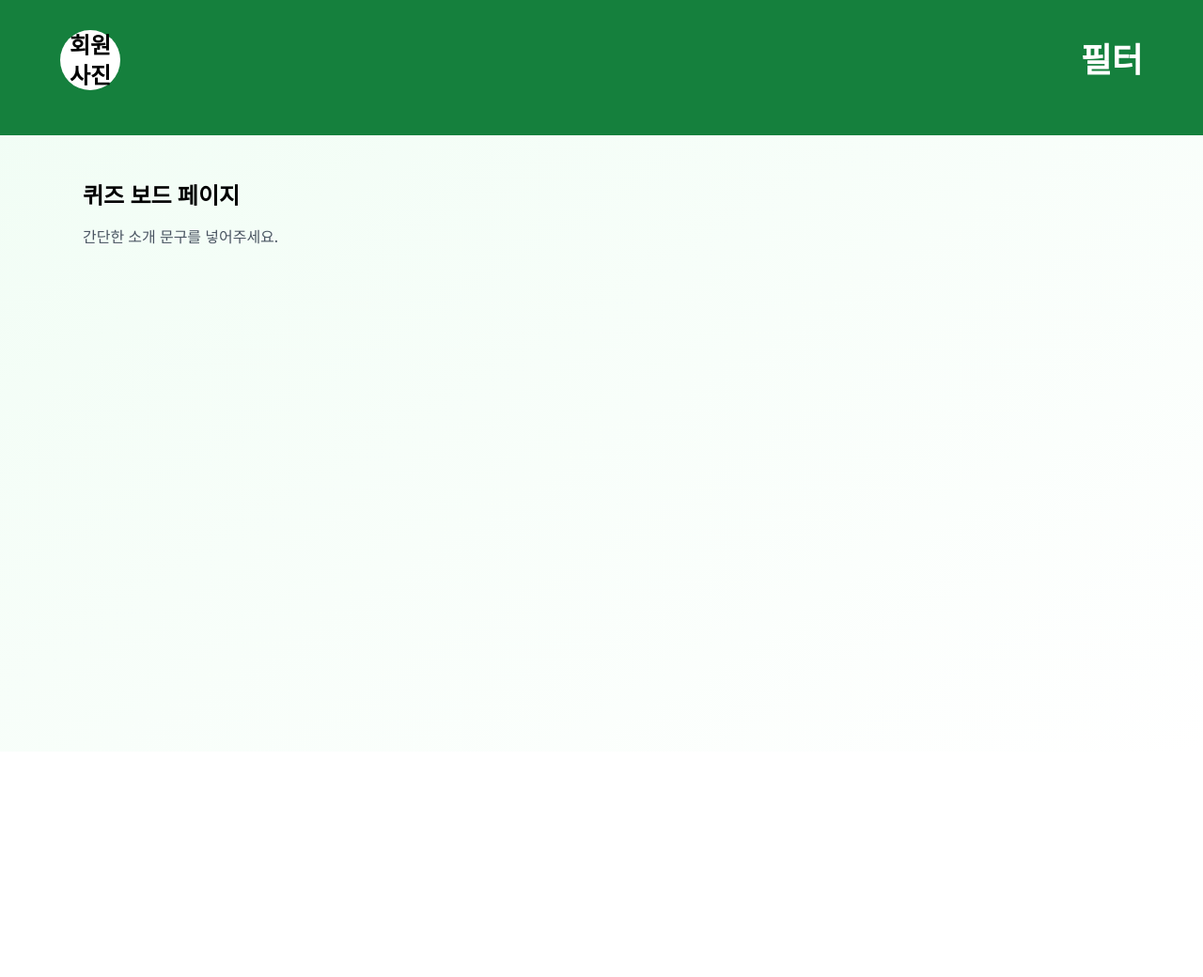
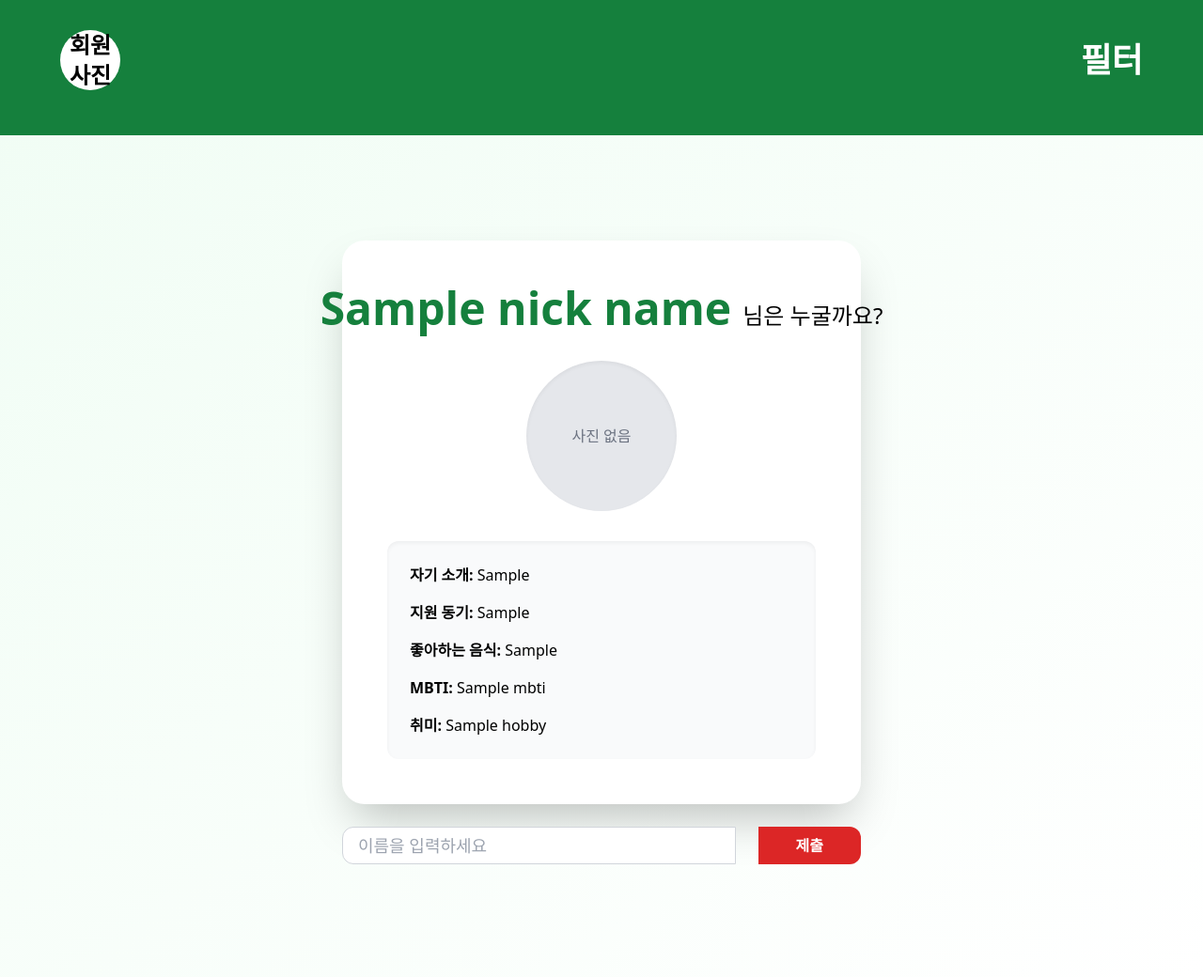
Before and after one commit to Kimhyeog/craftion_jungle_miniproject_team2, a Flask app: template templates/quiz/dashboard.html in a window 1280 px wide. Shown: the whole page at 94% size. Before the commit the page ends 319 px from the top, so only its background shows below. Run offline with Flask 3, Linux system fonts and the light colour scheme; the template is opened without the code that fills it: most values are stand-ins (such as "Sample title", 1, 10 or a date in 2020); some libraries are stand-ins or nearby versions.

Commit message:
250903: 퀴즈 페이지 + 모달

```diff
--- a/app.py
+++ b/app.py
@@ -4,6 +4,10 @@ from flask import Flask, render_template
 # blueprints 폴더에 있는 user_profile 모듈에서 profile_bp를 가져옵니다.
 from blueprints.user_profile import profile_bp
 from blueprints.auth import auth_bp  # 'profile_bp'를 'auth_bp'로 수정했습니다!
+
+from bson import ObjectId
+
+from database import db
 
 app = Flask(__name__)
 
@@ -39,6 +43,30 @@ def quiz_list():
 def quiz_dashboard():
   return render_template("quiz/dashboard.html")
 
+@app.route("/dashboard/<string:db_id>")
+def quiz_user_dashboard_page(db_id):
+  if not ObjectId.is_valid(db_id):
+    return "Invalid user ID format", 400
+
+  user = db.users.find_one({'_id': ObjectId(db_id)})
+
+  if (user['userWhoSolvedMeCount'] != 0) :
+    return render_template("quiz/list.html")
+
+  # print(user['userName'])
+
+  return render_template(
+    "quiz/dashboard.html",
+    nickName = user['quizInfo']['nickName'],
+    profilePhoto = user['quizInfo']['profilePhoto'],
+    selfIntro = user['quizInfo']['selfIntro'],
+    selfMotive = user['quizInfo']['selfMotive'],
+    favoriteFood = user['quizInfo']['favoriteFood'],
+    mbti = user['quizInfo']['mbti'],
+    hobby = user['quizInfo']['hobby'],
+    correctName = user['userName']
+  )
+
 
 if __name__ == "__main__" :
   app.run("0.0.0.0",port=3000,debug=True)
--- /dev/null
+++ b/static/dashboard.js
@@ -0,0 +1,27 @@
+document.addEventListener("DOMContentLoaded", () => {
+    const modal = document.getElementById("modal");
+    const modalTitle = document.getElementById("modal-title");
+    const modalMessage = document.getElementById("modal-message");
+    const submitBtn = document.getElementById("submit-btn");
+    const closeBtn = document.getElementById("close-modal");
+    const input = document.querySelector("input[type=text]"); // input 태그 중에서 type="text"인 거 하나 가져오기
+
+    submitBtn.addEventListener("click", () => {
+        const userAnswer = input.value.trim(); // trim ->공백 잘라냄
+        if (userAnswer == correctName)
+        { // 맞추면 이제 안보이게 해야하는데 이걸 어떻게 할지
+            modalTitle.textContent = "🎉 정답입니다!";
+            modalMessage.innerHTML = `${correctName}님을 맞추셨습니다!<br>두 분은 식사를 합시다!!`;
+        }
+        else
+        {
+            modalTitle.textContent = "❌ 오답입니다";
+            modalMessage.textContent = "다시 시도해 보세요!";
+        }
+        modal.classList.remove("hidden"); // 모달 보이기
+    });
+
+    closeBtn.addEventListener("click", () => {
+      modal.classList.add("hidden"); // 모달 숨기기
+    });
+  });
--- a/templates/quiz/dashboard.html
+++ b/templates/quiz/dashboard.html
@@ -1,7 +1,78 @@
 {% extends 'base.html' %}
 {% block content %}
-<section class="space-y-4">
-  <h1 class="text-2xl font-bold">퀴즈 보드 페이지</h1>
-  <p class="text-gray-600">간단한 소개 문구를 넣어주세요.</p>
-</section>
+
+<div class="min-h-screen flex flex-col items-center justify-start pt-16 space-y-6">
+  <!-- 화면의 50% 크기 박스 -->
+  <div class="w-[50%] bg-white rounded-3xl shadow-2xl p-12 flex flex-col items-center">
+
+    <!-- 제목 영역 -->
+    <div class="flex items-end space-x-3 mb-8 whitespace-nowrap">
+      <span class="text-5xl font-extrabold text-green-700">{{ nickName }}</span>
+      <span class="text-2xl text-black">님은 누굴까요?</span>
+    </div>
+
+    <!-- 사진 원형 영역 -->
+    {% if profilePhoto %}
+      <img
+        src="{{ url_for('static', filename=profilePhoto.replace('static/', '')) }}"
+        alt="{{ nickName }}의 프로필 사진"
+        class="w-40 h-40 rounded-full object-cover shadow-lg mb-8"
+      />
+    {% else %}
+      <div class="w-40 h-40 bg-gray-200 rounded-full flex items-center justify-center shadow-inner mb-8">
+        <span class="text-gray-500">사진 없음</span>
+      </div>
+    {% endif %}
+
+    <!-- 추가 정보 영역 (사진 밑에) -->
+    <div class="w-full bg-gray-50 rounded-xl shadow-inner p-6 space-y-4">
+      <p><strong>자기 소개:</strong> {{ selfIntro or "아직 작성 안함" }}</p>
+      <p><strong>지원 동기:</strong> {{ selfMotive or "아직 작성 안함" }}</p>
+      <p><strong>좋아하는 음식:</strong> {{ favoriteFood or "아직 작성 안함" }}</p>
+      <p><strong>MBTI:</strong> {{ mbti or "아직 작성 안함" }}</p>
+      <p><strong>취미:</strong> {{ hobby or "아직 작성 안함" }}</p>
+    </div>
+
+  </div>
+
+  <div class="w-[50%] h-[5vh] flex items-center">
+  <input
+    type="text"
+    placeholder="이름을 입력하세요"
+    class="flex-1 h-full px-4 rounded-l-xl border border-gray-300 text-lg focus:outline-none focus:ring-2 focus:ring-green-500 mr-6"
+  />
+  <button
+    id="submit-btn"
+    type="button"
+    class="h-full px-10 bg-red-600 text-white font-bold rounded-r-xl hover:bg-red-700 transition-colors"
+  >
+    제출
+  </button>
+</div>
+
+  <!-- 모달창 -->
+  <div id="modal" class="fixed inset-0 bg-black bg-opacity-50 flex items-center justify-center hidden">
+    <div class="bg-white rounded-2xl shadow-xl p-8 w-[400px] text-center">
+      <h2 id="modal-title" class="text-2xl font-bold mb-4">정답 제출 완료</h2>
+      <p id="modal-message" class="text-gray-600 mb-6">제출해주셔서 감사합니다!</p>
+      <button
+        id="close-modal"
+        class="px-6 py-2 bg-green-600 text-white rounded-lg hover:bg-green-700 transition-colors"
+      >
+        닫기
+      </button>
+    </div>
+  </div>
+
+</div>
+
 {% endblock %}
+
+
+{% block scripts %}
+<script> // 파일 분리되어있으니까 이렇게 변수 다시 만들어야 js파일로 전달이 됨
+  const correctName = "{{ correctName }}";
+</script>
+
+<script src="{{ url_for('static', filename='dashboard.js') }}"></script>
+{% endblock %}
--- a/templates/user/mypage_edit.html
+++ b/templates/user/mypage_edit.html
@@ -13,6 +13,6 @@
 
 </section>
 
-<!-- <script src="{{ url_for('static', filename='user_profile.js') }}"></script> -->
+<script src="{{ url_for('static', filename='user_profile_edit.js') }}"></script>
 
 {% endblock %}
```
Also changed, not shown: static/auth.js (+57 -14 lines), static/user_profile.js (+22 -2 lines), templates/auth/login.html (+13 -0 lines), templates/auth/signup.html (+15 -1 lines), templates/user/mypage.html (+12 -1 lines).
